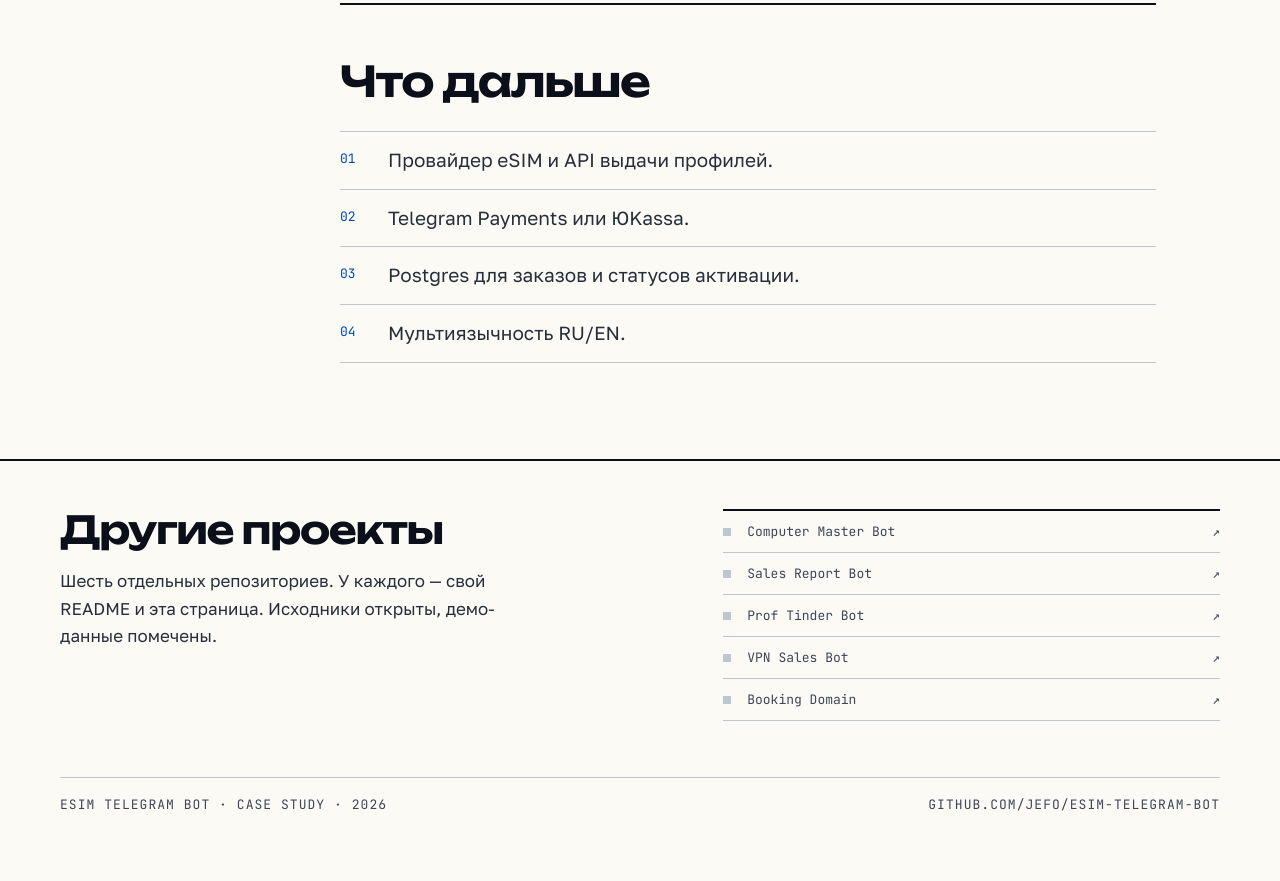
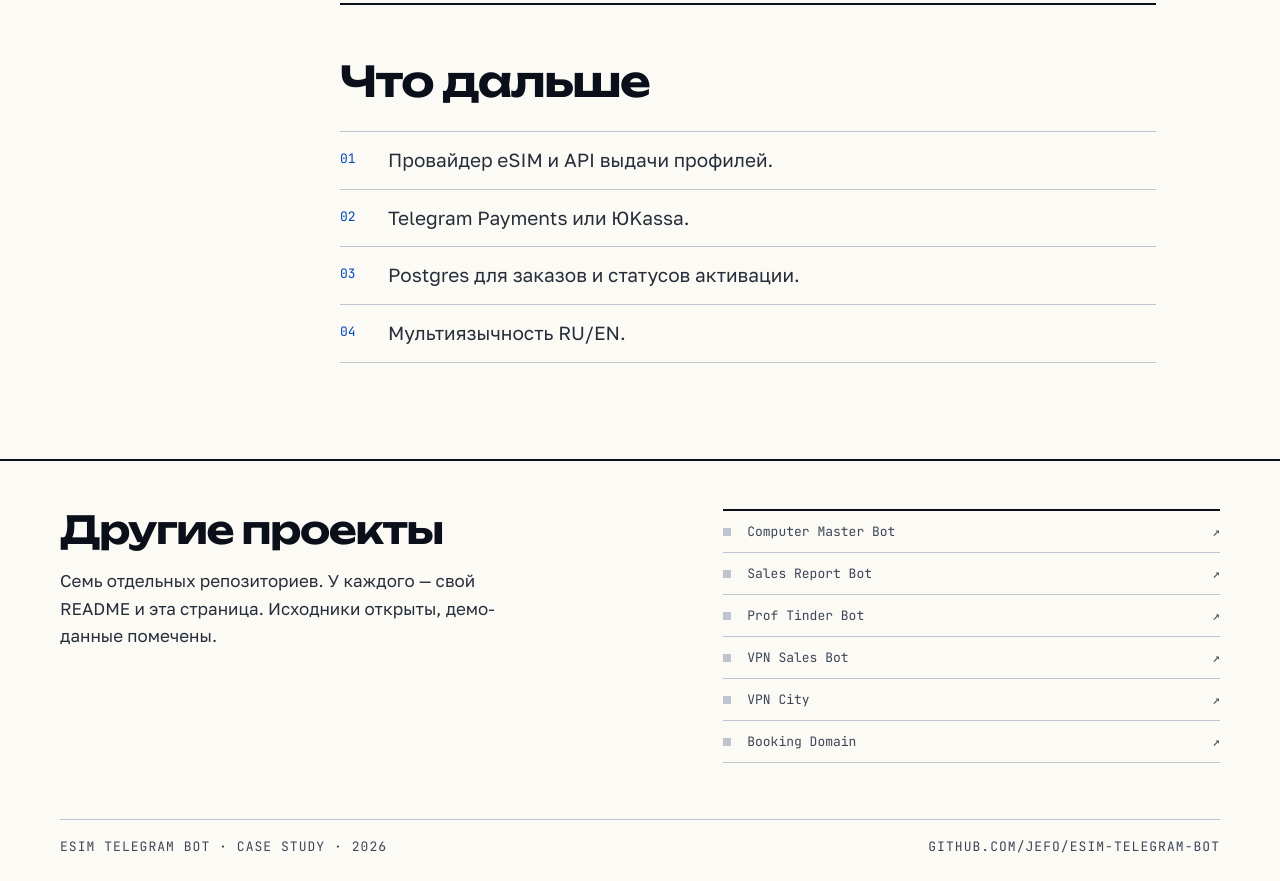
Before and after one commit to jefo/esim-telegram-bot, a website: page docs/index.html in a window 1280 px wide. Shown: the part 5886-6767 px from the top of the page. Before the commit the page ends 6725 px from the top, so only its background shows below. Drawn offline with Linux system fonts and the light colour scheme.

Commit message:
Add VPN City to project navigation

```diff
--- a/docs/index.html
+++ b/docs/index.html
@@ -30,7 +30,7 @@ $25
 cp .env.example .env
 bun run start">копировать</button></div><pre class="code-block" aria-label="Команды запуска"><code><span class="cmd">bun install</span>
 <span class="cmd">cp .env.example .env</span>
-<span class="cmd">bun run start</span></code></pre></div></div></section><section class="section" id="next" data-section><h2 class="section-title">Что дальше</h2><ol class="steps"><li>Провайдер eSIM и API выдачи профилей.</li><li>Telegram Payments или ЮKassa.</li><li>Postgres для заказов и статусов активации.</li><li>Мультиязычность RU/EN.</li></ol></section></article></main></div><footer class="site-footer"><div class="shell"><div class="footer-grid"><div><h2 class="footer-title">Другие проекты</h2><p class="footer-copy">Шесть отдельных репозиториев. У каждого — свой README и эта страница. Исходники открыты, демо-данные помечены.</p></div><nav class="footer-links" aria-label="Другие проекты"><a href="https://jefo.github.io/computer-master-bot/"><span>Computer Master Bot</span><span>↗</span></a><a href="https://jefo.github.io/sales-report-bot/"><span>Sales Report Bot</span><span>↗</span></a><a href="https://jefo.github.io/prof-tinder-bot/"><span>Prof Tinder Bot</span><span>↗</span></a><a href="https://jefo.github.io/vpn-sales-bot/"><span>VPN Sales Bot</span><span>↗</span></a><a href="https://jefo.github.io/booking-domain/"><span>Booking Domain</span><span>↗</span></a></nav></div><div class="footer-bottom"><span>eSIM Telegram Bot · case study · 2026</span><span><a href="https://github.com/jefo/esim-telegram-bot">github.com/jefo/esim-telegram-bot</a></span></div></div></footer><script>
+<span class="cmd">bun run start</span></code></pre></div></div></section><section class="section" id="next" data-section><h2 class="section-title">Что дальше</h2><ol class="steps"><li>Провайдер eSIM и API выдачи профилей.</li><li>Telegram Payments или ЮKassa.</li><li>Postgres для заказов и статусов активации.</li><li>Мультиязычность RU/EN.</li></ol></section></article></main></div><footer class="site-footer"><div class="shell"><div class="footer-grid"><div><h2 class="footer-title">Другие проекты</h2><p class="footer-copy">Семь отдельных репозиториев. У каждого — свой README и эта страница. Исходники открыты, демо-данные помечены.</p></div><nav class="footer-links" aria-label="Другие проекты"><a href="https://jefo.github.io/computer-master-bot/"><span>Computer Master Bot</span><span>↗</span></a><a href="https://jefo.github.io/sales-report-bot/"><span>Sales Report Bot</span><span>↗</span></a><a href="https://jefo.github.io/prof-tinder-bot/"><span>Prof Tinder Bot</span><span>↗</span></a><a href="https://jefo.github.io/vpn-sales-bot/"><span>VPN Sales Bot</span><span>↗</span></a><a href="https://jefo.github.io/vpncity/"><span>VPN City</span><span>↗</span></a><a href="https://jefo.github.io/booking-domain/"><span>Booking Domain</span><span>↗</span></a></nav></div><div class="footer-bottom"><span>eSIM Telegram Bot · case study · 2026</span><span><a href="https://github.com/jefo/esim-telegram-bot">github.com/jefo/esim-telegram-bot</a></span></div></div></footer><script>
       const railLinks = [...document.querySelectorAll('[data-rail]')];
       const sections = railLinks
         .map((link) => document.getElementById(link.dataset.rail))
```
